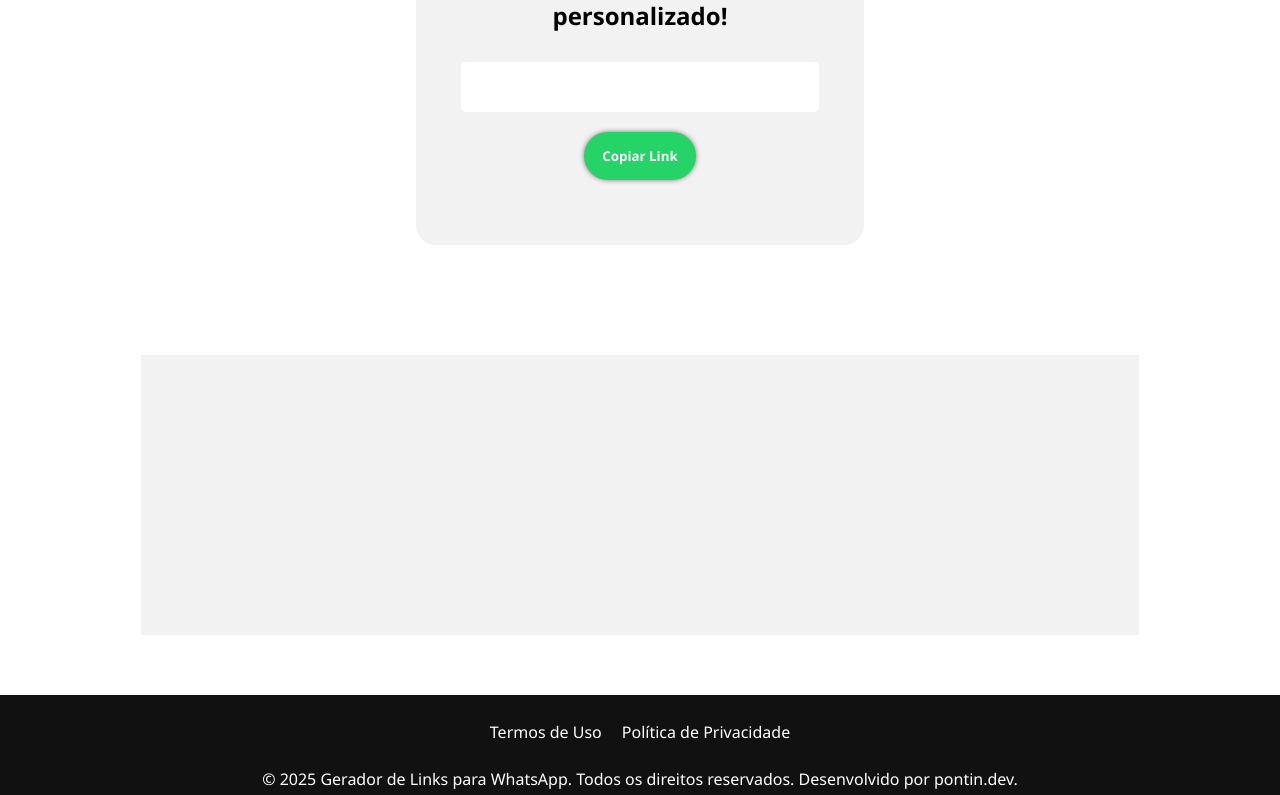
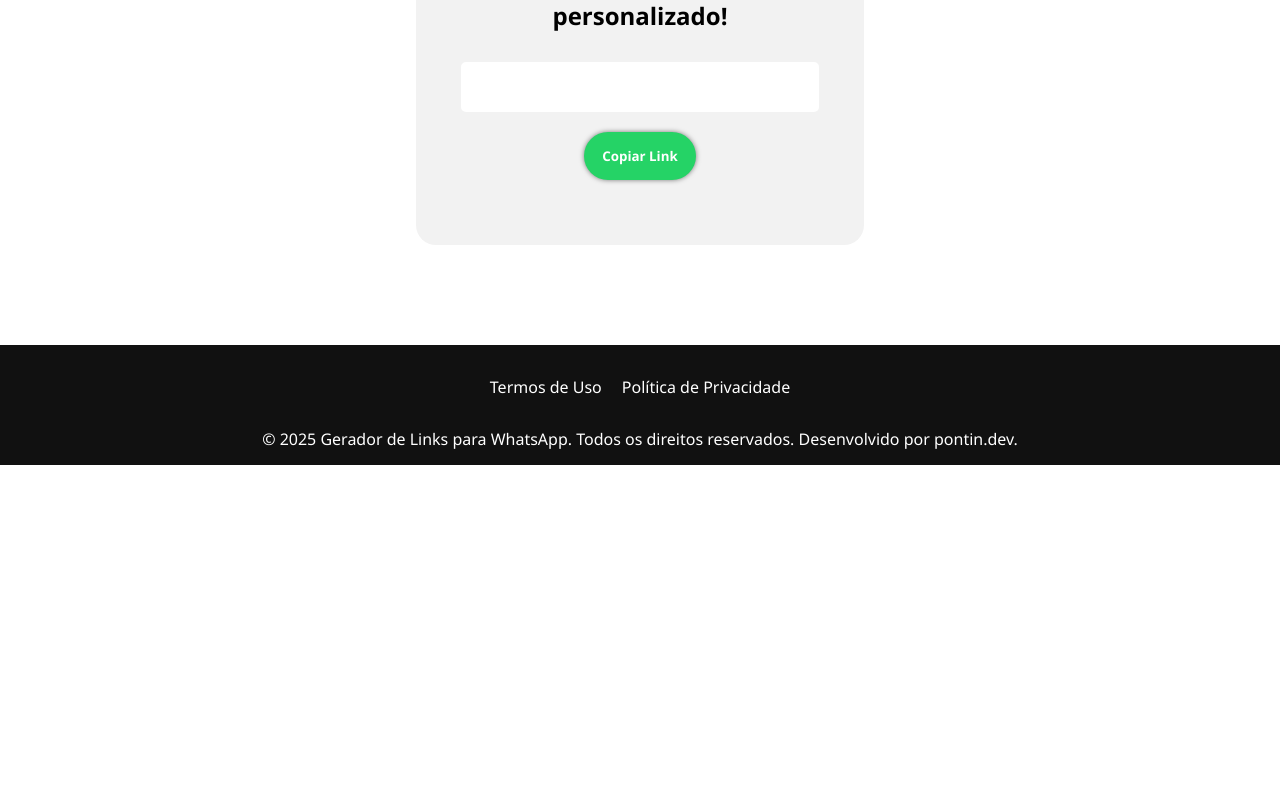
Before and after one commit to Pontinn/link-whatsapp, a Next.js app: page /link-gerado in a window 1280 px wide. Shown: the part 524-1319 px from the top of the page. After the commit the page ends 989 px from the top, so only its background shows below. Built offline with nearby package versions, Linux system fonts and the light colour scheme.

Commit message:
Removido: Anuncio ADsense

```diff
--- a/pages/_app.js
+++ b/pages/_app.js
@@ -7,33 +7,33 @@ import { useEffect } from "react";
 import "../styles/global.css"; // Caminho atualizado para o arquivo CSS
 
 function App({ Component, pageProps }) {
-  useEffect(() => {
-    //Cria o elemento script
-    const script = document.createElement("script");
-    script.src =
-      "https://pagead2.googlesyndication.com/pagead/js/adsbygoogle.js?client=ca-pub-3374247426589530";
-    script.async = true;
-    script.crossOrigin = "anonymous";
-    document.body.appendChild(script);
+  // useEffect(() => {
+  //   //Cria o elemento script
+  //   const script = document.createElement("script");
+  //   script.src =
+  //     "https://pagead2.googlesyndication.com/pagead/js/adsbygoogle.js?client=ca-pub-3374247426589530";
+  //   script.async = true;
+  //   script.crossOrigin = "anonymous";
+  //   document.body.appendChild(script);
 
-    //Executa quando o script carregar
-    script.onload = () => {
-      console.log("Adsbygoogle script loaded successfully.");
-      try {
-        (adsbygoogle = window.adsbygoogle || []).push({});
-      } catch (e) {
-        console.error("Adsbygoogle error:", e);
-      }
-    };
+  //   //Executa quando o script carregar
+  //   script.onload = () => {
+  //     console.log("Adsbygoogle script loaded successfully.");
+  //     try {
+  //       (adsbygoogle = window.adsbygoogle || []).push({});
+  //     } catch (e) {
+  //       console.error("Adsbygoogle error:", e);
+  //     }
+  //   };
 
-    script.onerror = () => {
-      console.error("Failed to load the Adsbygoogle script.");
-    };
+  //   script.onerror = () => {
+  //     console.error("Failed to load the Adsbygoogle script.");
+  //   };
 
-    return () => {
-      document.body.removeChild(script);
-    };
-  }, []);
+  //   return () => {
+  //     document.body.removeChild(script);
+  //   };
+  // }, []);
 
   return (
     <div id="app">
@@ -57,7 +57,7 @@ function App({ Component, pageProps }) {
         </div>
         <div
           className="copyright text-align-center"
-          style={{ paddingBottom: "5px" }}
+          style={{ paddingBottom: "15px" }}
         >
           <p>
             © 2025 Gerador de Links para WhatsApp. Todos os direitos reservados.
--- a/pages/link-gerado.js
+++ b/pages/link-gerado.js
@@ -34,29 +34,13 @@ const LinkGerado = () => {
         <input
           type="text"
           className="generated-link"
-          value={link}
+          defaultValue={link}
           ref={inputRef}
         />
         <button className="copy-button" onClick={copyToClipboard}>
           {copy}
         </button>
       </div>
-      <section className="adsense container">
-        <ins
-          className="adsbygoogle"
-          style={{
-            display: "block",
-            width: "100%",
-            height: "280px",
-            backgroundColor: "#f2f2f2",
-          }}
-          data-ad-client="ca-pub-3374247426589530"
-          data-ad-slot="8359202329"
-          data-ad-format="auto"
-          data-adtest="on"
-          data-full-width-responsive="true"
-        ></ins>
-      </section>
     </div>
   );
 };
--- a/styles/global.css
+++ b/styles/global.css
@@ -64,7 +64,7 @@ html {
 /* FOOTER */
 
 .footer {
-  height: 100px;
+  height: 120px;
   display: flex;
   flex-direction: column;
   align-items: center;
```
Also changed, not shown: pages/index.js (+0 -16 lines).
